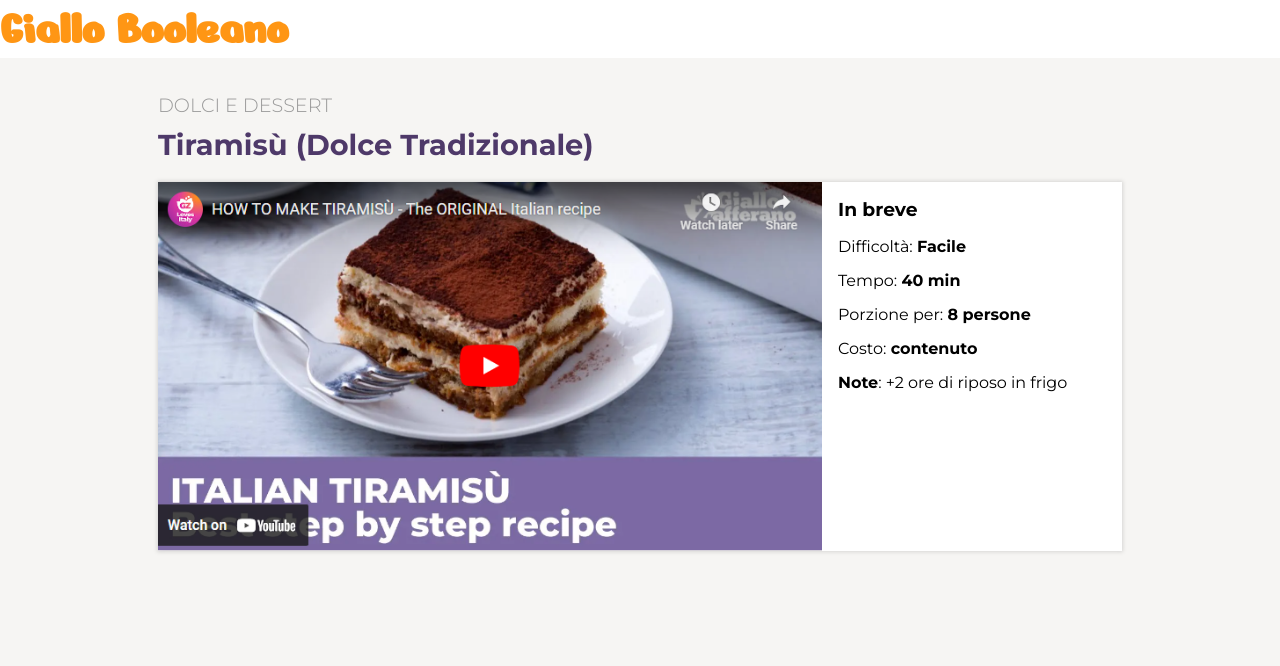
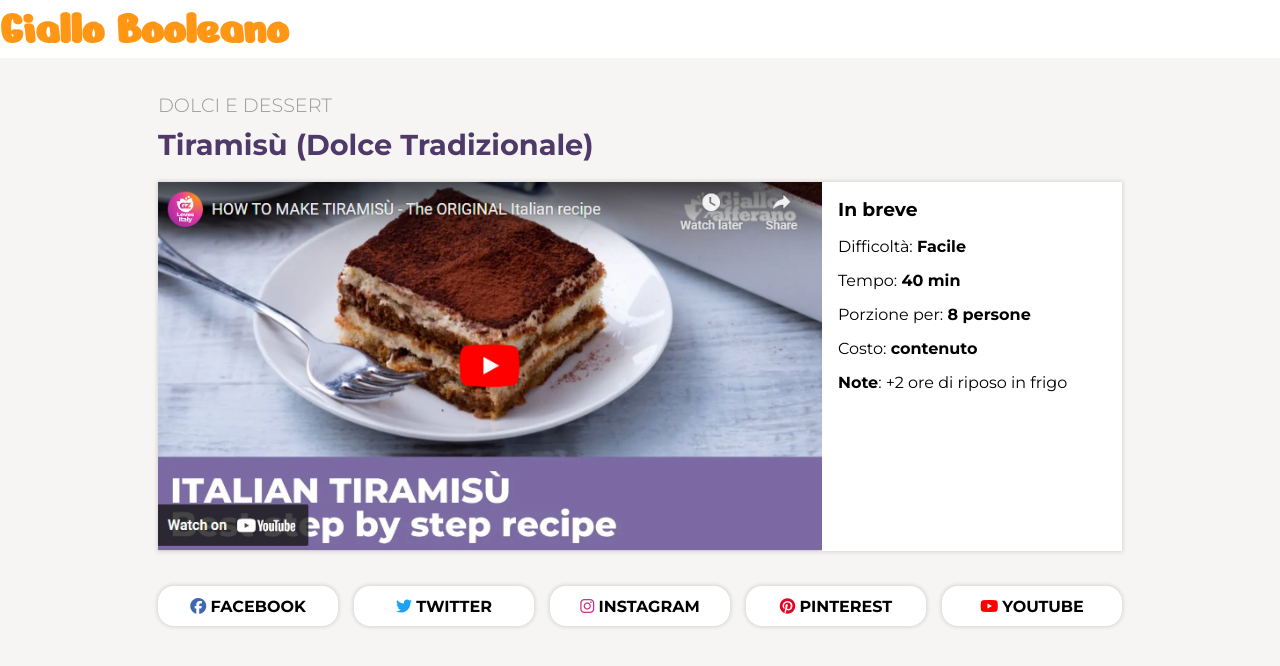
Before and after one commit to lucacipolloni/htmlcss-responsive-layout, a plain HTML site: page index.html in a window 1280 px wide. Drawn offline with Linux system fonts and the light colour scheme.

Commit message:
add section social

```diff
--- a/css/style.css
+++ b/css/style.css
@@ -17,6 +17,7 @@ img {
 
 a {
   text-decoration: none;
+  color: inherit;
 }
 ul {
   list-style-type: none;
@@ -57,6 +58,22 @@ ul {
 
 section {
   margin: 35px 0;
+}
+
+.fa-facebook {
+  color: #4267b2;
+}
+.fa-twitter {
+  color: #1da1f2;
+}
+.fa-instagram {
+  color: #c13584;
+}
+.fa-pinterest {
+  color: #e60023;
+}
+.fa-youtube {
+  color: #ff0000;
 }
 
 /* # HEADER # */
@@ -111,6 +128,32 @@ header {
   margin-bottom: 15px;
 }
 
+/* # SOCIAL # */
+
+.social-list {
+  display: flex;
+  justify-content: space-between;
+  gap: 1rem;
+}
+
+.social-list li {
+  background-color: white;
+  box-shadow: 0 0 4px 1px #00000022;
+  border-radius: 50%;
+  height: 40px;
+  width: 40px;
+  display: flex;
+  justify-content: center;
+  align-items: center;
+  gap: 0.4rem;
+}
+
+.social-list .social-name {
+  display: none;
+  font-weight: bold;
+  text-transform: uppercase;
+}
+
 @media screen and (min-width: 768px) {
   /* UTILITY */
 
@@ -138,6 +181,13 @@ header {
 
   .page-title-suffix {
     display: inline;
+  }
+
+  /* # SOCIAL # */
+
+  .social-list li {
+    flex-grow: 1;
+    border-radius: 1rem;
   }
 }
 
@@ -170,4 +220,10 @@ header {
     width: auto;
     padding-right: 0;
   }
+
+  /* # SOCIAL # */
+
+  .social-list .social-name {
+    display: inline;
+  }
 }
--- a/index.html
+++ b/index.html
@@ -49,6 +49,43 @@
           </div>
         </div>
       </section>
+
+      <section id="social">
+        <div class="container">
+          <ul class="social-list">
+            <li>
+              <a href="#">
+                <i class="fa-brands fa-facebook"></i>
+                <span class="social-name">Facebook</span>
+              </a>
+            </li>
+            <li>
+              <a href="#">
+                <i class="fa-brands fa-twitter"></i>
+                <span class="social-name">Twitter</span>
+              </a>
+            </li>
+            <li>
+              <a href="#">
+                <i class="fa-brands fa-instagram"></i>
+                <span class="social-name">Instagram</span>
+              </a>
+            </li>
+            <li>
+              <a href="#">
+                <i class="fa-brands fa-pinterest"></i>
+                <span class="social-name">Pinterest</span>
+              </a>
+            </li>
+            <li>
+              <a href="#">
+                <i class="fa-brands fa-youtube"></i>
+                <span class="social-name">Youtube</span>
+              </a>
+            </li>
+          </ul>
+        </div>
+      </section>
     </main>
   </body>
 </html>
```
